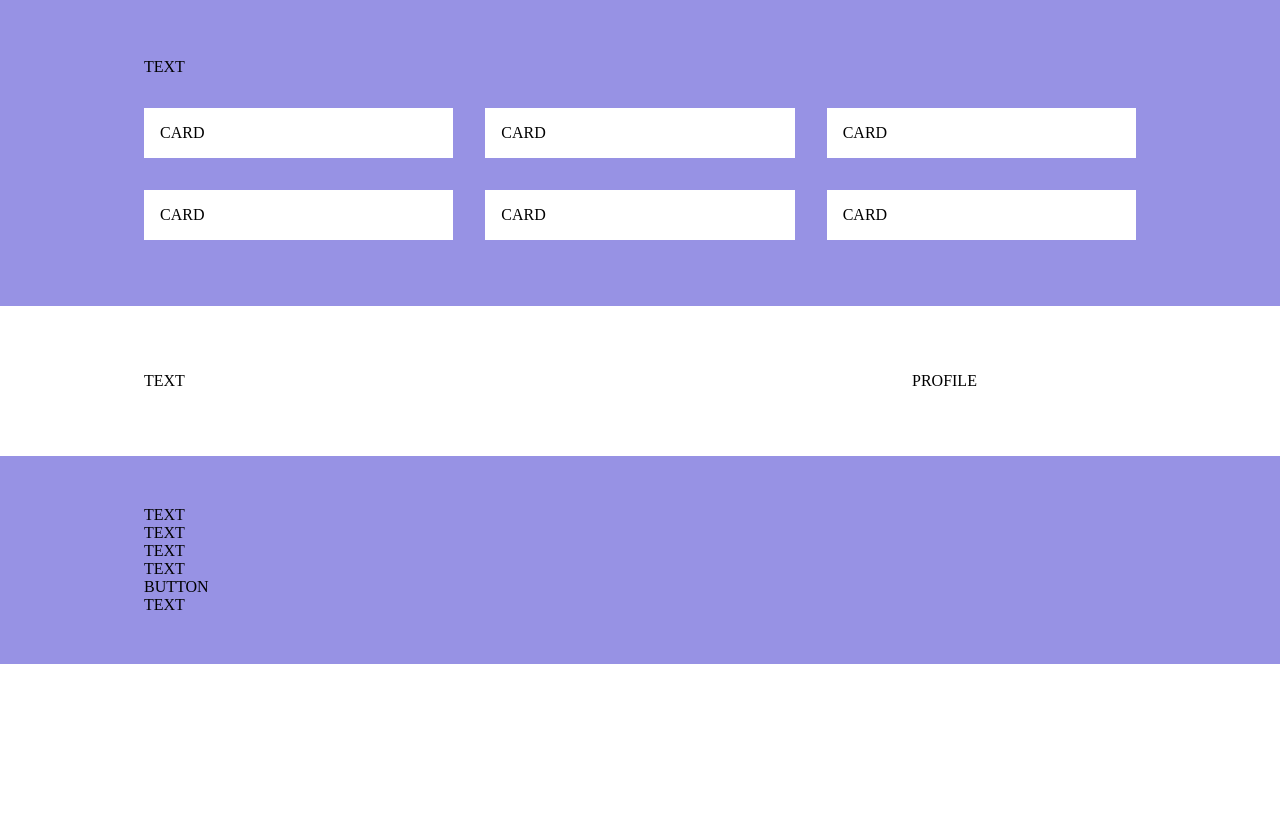
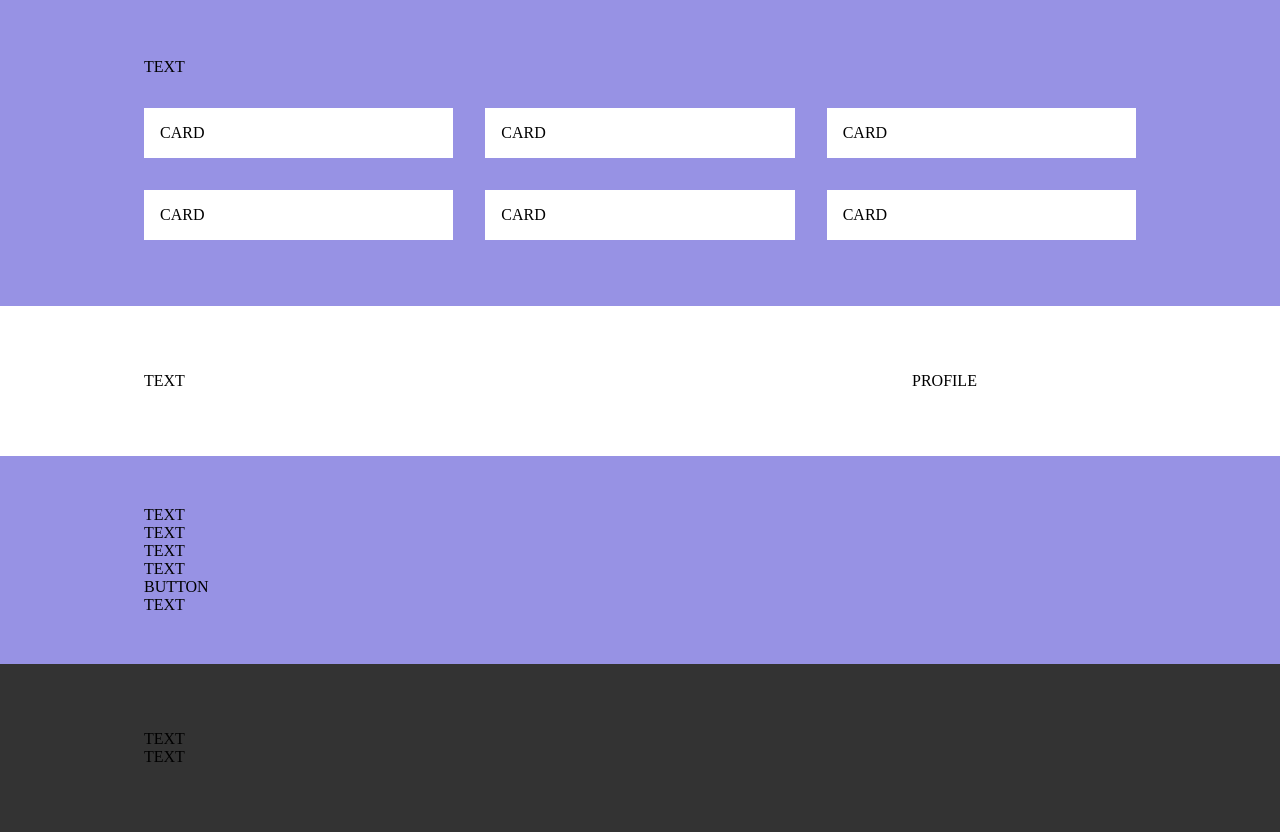
Before and after one commit to umbertofaenza/htmlcss-responsive-layout, a plain HTML site: page index.html in a window 1280 px wide. Shown: the part 930-1762 px from the top of the page. Before the commit the page ends 1594 px from the top, so only its background shows below. Drawn offline with Linux system fonts and the light colour scheme.

Commit message:
feat: add footer structure

```diff
--- a/css/style.css
+++ b/css/style.css
@@ -45,7 +45,8 @@ a {
   padding: 1rem;
 }
 
-section {
+section,
+#footer {
   padding: 50px 0;
 }
 
@@ -124,6 +125,11 @@ section {
 /* Get Started */
 #get-started {
   background-color: #9792e4;
+}
+
+/* Footer */
+#footer {
+  background-color: #333333;
 }
 
 /*
--- a/index.html
+++ b/index.html
@@ -142,6 +142,17 @@
         </section>
     </main>
 
+    <footer id="footer">
+        <div class="container">
+            <div class="row">
+                <div class="col">
+                    <div class="div">TEXT</div>
+                    <div class="div">TEXT</div>
+                </div>
+            </div>
+        </div>
+    </footer>
+
 </body>
 
 </html>
```
